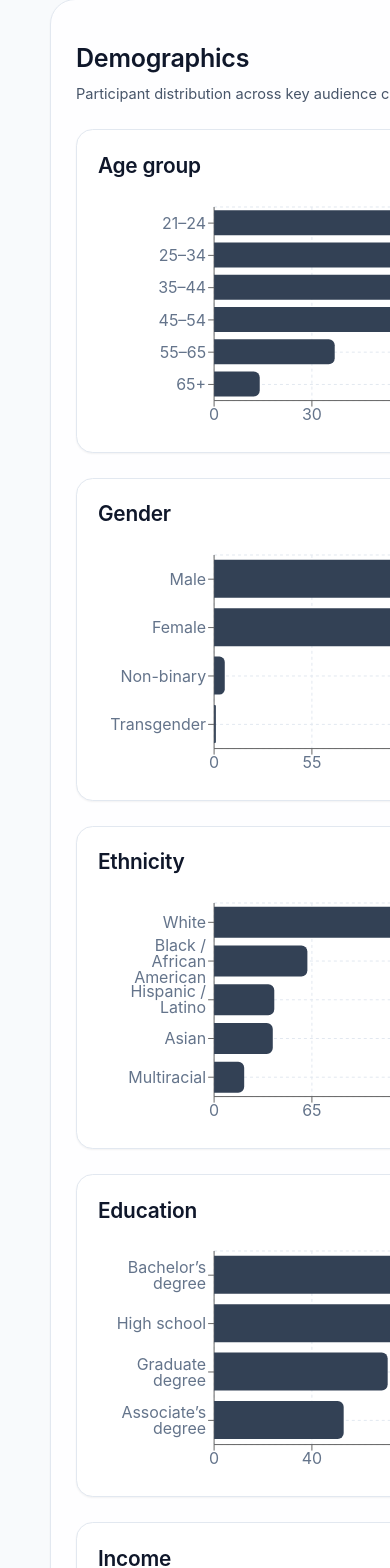
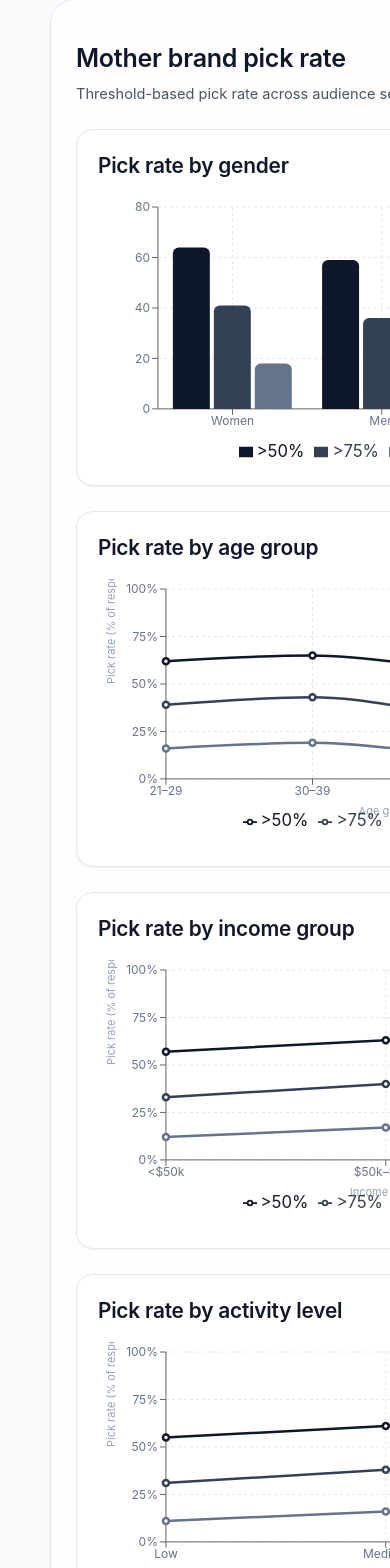
Before and after one commit to jose-laveaga/Heineken-study, a React (Vite) app: page / in a window 390 px wide. Shown: the part 7637-9205 px from the top of the page. Built offline with nearby package versions, Linux system fonts and the light colour scheme.

Commit message:
Add mother brand pick rate charts

```diff
--- a/src/App.tsx
+++ b/src/App.tsx
@@ -16,6 +16,8 @@ import DataTable from './components/charts/DataTable';
 import ThemeList from './components/content/ThemeList';
 import QuoteCarousel from './components/content/QuoteCarousel';
 import ChartCard from './components/charts/ChartCard';
+import GroupedBarChart from './components/charts/GroupedBarChart';
+import ThresholdLineChart from './components/charts/ThresholdLineChart';
 import StackedBarChart from './components/charts/StackedBarChart';
 import DonutChart from './components/charts/DonutChart';
 import reportMeta from './data/reportMeta.json';
@@ -23,6 +25,7 @@ import narrative from './data/narrative.json';
 import studyDesign from './data/studyDesign.json';
 import sentiment from './data/sentiment.json';
 import discrepancies from './data/discrepancies.json';
+import motherBrandPickRate from './data/motherBrandPickRate.json';
 
 // TODO: Replace placeholder figures in /src/data/*.json with the final report numbers.
 
@@ -31,6 +34,7 @@ const sections = [
   { id: 'study-design', label: 'Study Design' },
   { id: 'experiment-flow', label: 'Experiment Flow' },
   { id: 'results', label: 'Results' },
+  { id: 'mother-brand-pick-rate', label: 'Mother Brand Pick Rate' },
   { id: 'demographics', label: 'Demographics' },
   { id: 'standard-logistic-regression', label: 'Standard Logistic Regression Analysis' },
   { id: 'sentiment', label: 'Sentiment' },
@@ -146,6 +150,51 @@ const App = () => {
               subtitle="Explore preference shares across 1v1 and multi-brand tasks"
             >
               <ResultsExplorer />
+            </Section>
+
+            <Section
+              id="mother-brand-pick-rate"
+              title="Mother brand pick rate"
+              subtitle="Threshold-based pick rate across audience segments"
+            >
+              <div className="space-y-6">
+                <ChartCard title="Pick rate by gender">
+                  <GroupedBarChart
+                    data={motherBrandPickRate.gender}
+                    series={motherBrandPickRate.thresholds}
+                    ariaLabel="Mother brand pick rate by gender"
+                  />
+                </ChartCard>
+                <div className="grid gap-6 lg:grid-cols-3">
+                  <ChartCard title="Pick rate by age group">
+                    <ThresholdLineChart
+                      data={motherBrandPickRate.ageGroups}
+                      series={motherBrandPickRate.thresholds}
+                      xAxisLabel="Age group"
+                      yAxisLabel="Pick rate (% of respondents)"
+                      ariaLabel="Mother brand pick rate by age group"
+                    />
+                  </ChartCard>
+                  <ChartCard title="Pick rate by income group">
+                    <ThresholdLineChart
+                      data={motherBrandPickRate.incomeGroups}
+                      series={motherBrandPickRate.thresholds}
+                      xAxisLabel="Income group"
+                      yAxisLabel="Pick rate (% of respondents)"
+                      ariaLabel="Mother brand pick rate by income group"
+                    />
+                  </ChartCard>
+                  <ChartCard title="Pick rate by activity level">
+                    <ThresholdLineChart
+                      data={motherBrandPickRate.activityLevels}
+                      series={motherBrandPickRate.thresholds}
+                      xAxisLabel="Activity level"
+                      yAxisLabel="Pick rate (% of respondents)"
+                      ariaLabel="Mother brand pick rate by activity level"
+                    />
+                  </ChartCard>
+                </div>
+              </div>
             </Section>
 
             <Section
--- /dev/null
+++ b/src/components/charts/ThresholdLineChart.tsx
@@ -0,0 +1,66 @@
+import {
+  CartesianGrid,
+  Legend,
+  Line,
+  LineChart,
+  ResponsiveContainer,
+  Tooltip,
+  XAxis,
+  YAxis
+} from 'recharts';
+import { chartPalette } from './chartTheme';
+
+interface SeriesDefinition {
+  key: string;
+  label: string;
+}
+
+interface ThresholdLineChartProps {
+  data: Array<{ label: string; [key: string]: number | string }>;
+  series: SeriesDefinition[];
+  xAxisLabel: string;
+  yAxisLabel: string;
+  ariaLabel: string;
+}
+
+const ThresholdLineChart = ({
+  data,
+  series,
+  xAxisLabel,
+  yAxisLabel,
+  ariaLabel
+}: ThresholdLineChartProps) => (
+  <div className="h-64" role="img" aria-label={ariaLabel}>
+    <ResponsiveContainer>
+      <LineChart data={data} margin={{ top: 10, right: 16, left: 8, bottom: 12 }}>
+        <CartesianGrid strokeDasharray="3 3" stroke="#e2e8f0" />
+        <XAxis
+          dataKey="label"
+          tick={{ fill: '#64748b', fontSize: 12 }}
+          label={{ value: xAxisLabel, position: 'insideBottom', offset: -6, fill: '#94a3b8', fontSize: 11 }}
+        />
+        <YAxis
+          domain={[0, 100]}
+          tickFormatter={(value) => `${value}%`}
+          tick={{ fill: '#64748b', fontSize: 12 }}
+          label={{ value: yAxisLabel, angle: -90, position: 'insideLeft', fill: '#94a3b8', fontSize: 11 }}
+        />
+        <Tooltip formatter={(value) => `${value}%`} />
+        <Legend />
+        {series.map((item, index) => (
+          <Line
+            key={item.key}
+            type="monotone"
+            dataKey={item.key}
+            name={item.label}
+            stroke={chartPalette[index % chartPalette.length]}
+            strokeWidth={2.5}
+            dot={{ r: 3 }}
+          />
+        ))}
+      </LineChart>
+    </ResponsiveContainer>
+  </div>
+);
+
+export default ThresholdLineChart;
--- /dev/null
+++ b/src/data/motherBrandPickRate.json
@@ -0,0 +1,28 @@
+{
+  "thresholds": [
+    { "key": "over50", "label": ">50%" },
+    { "key": "over75", "label": ">75%" },
+    { "key": "over90", "label": ">90%" }
+  ],
+  "gender": [
+    { "label": "Women", "over50": 64, "over75": 41, "over90": 18 },
+    { "label": "Men", "over50": 59, "over75": 36, "over90": 15 },
+    { "label": "Non-binary", "over50": 56, "over75": 32, "over90": 12 }
+  ],
+  "ageGroups": [
+    { "label": "21–29", "over50": 62, "over75": 39, "over90": 16 },
+    { "label": "30–39", "over50": 65, "over75": 43, "over90": 19 },
+    { "label": "40–49", "over50": 58, "over75": 34, "over90": 13 },
+    { "label": "50+", "over50": 54, "over75": 30, "over90": 11 }
+  ],
+  "incomeGroups": [
+    { "label": "<$50k", "over50": 57, "over75": 33, "over90": 12 },
+    { "label": "$50k–$99k", "over50": 63, "over75": 40, "over90": 17 },
+    { "label": "$100k+", "over50": 67, "over75": 45, "over90": 20 }
+  ],
+  "activityLevels": [
+    { "label": "Low", "over50": 55, "over75": 31, "over90": 11 },
+    { "label": "Medium", "over50": 61, "over75": 38, "over90": 16 },
+    { "label": "High", "over50": 66, "over75": 44, "over90": 19 }
+  ]
+}
```
